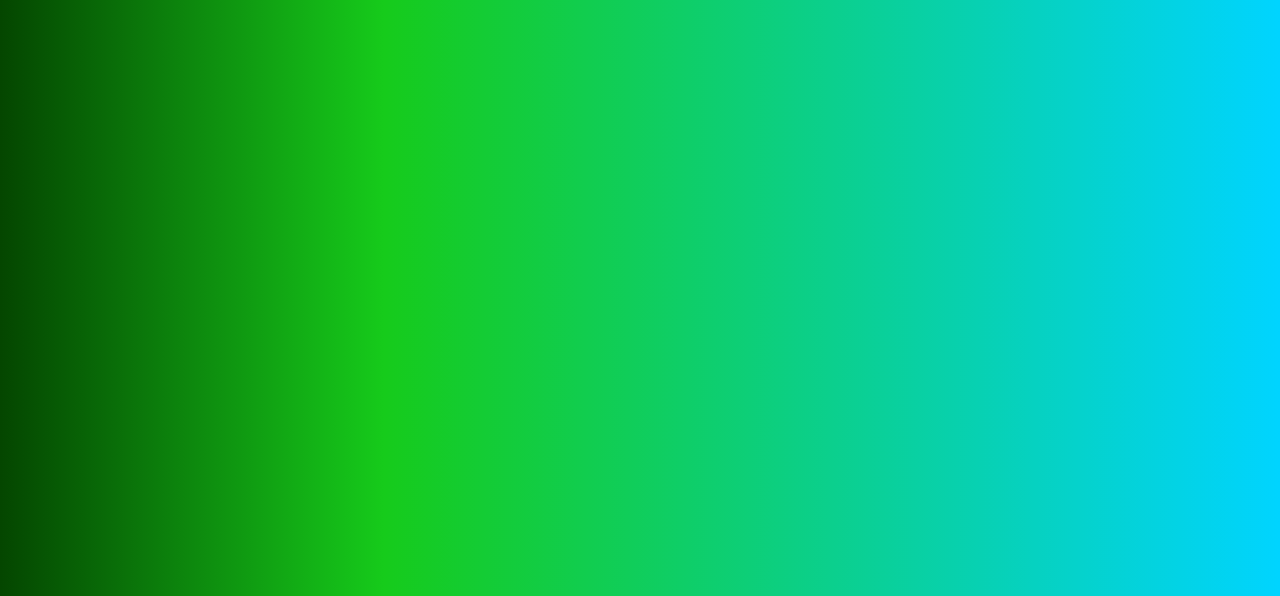
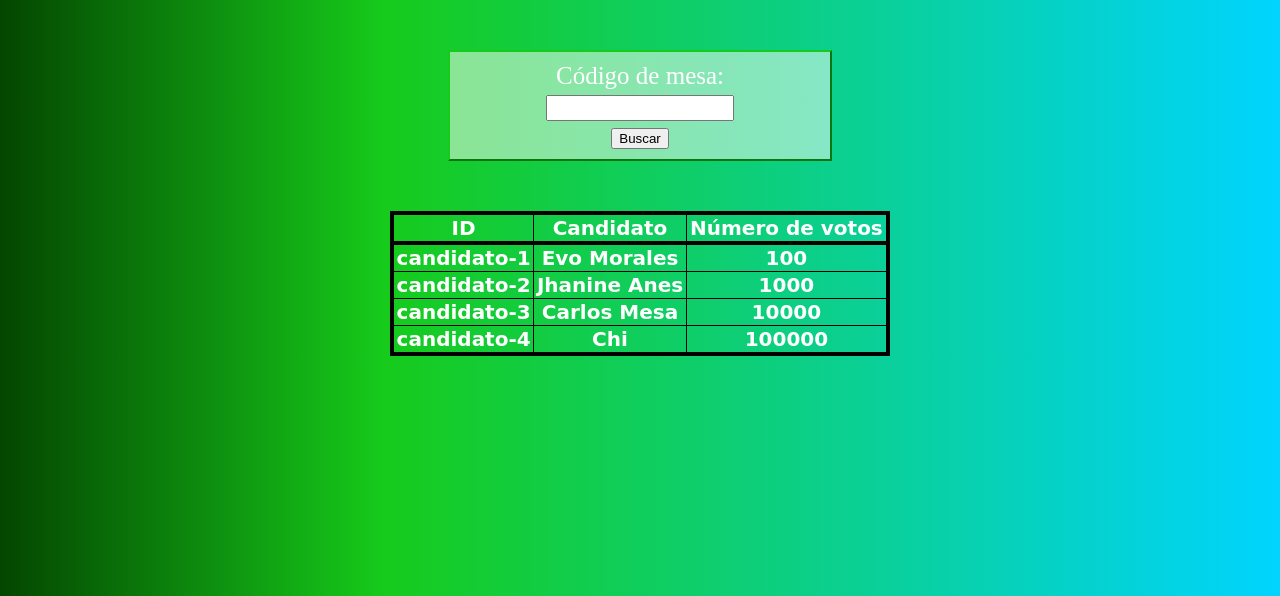
Before and after one commit to MateoAltamirano/ElecClean, a PHP site: page /booth.html in a window 1280 px wide. Shown: the part 155-751 px from the top of the page. Run offline with PHP 8.4, Linux system fonts and the light colour scheme; lists and menus that the app fills with data are empty.

Commit message:
Add booth.css, modify index.html index.css app.js (add test buttons fetch, ajax and axios) booth.html (add idbooth form)

```diff
--- a/EC_Website/website/booth.html
+++ b/EC_Website/website/booth.html
@@ -4,6 +4,7 @@
     <meta charset="utf-8">
     <title>ElecCLean</title>
     <link rel="stylesheet" type="text/css" href="css/master.css">
+    <link rel="stylesheet" type="text/css" href="css/booth.css">
   </head>
   <body>
     <header>
@@ -17,5 +18,45 @@
         <li>Mesa</li>
       </ul>
     </nav>
+    <section>
+      <form class="formulario" action="index.html" method="get">
+        <label for="idBooth">Código de mesa:</label><br>
+        <input type="text" name="idBooth"><br>
+        <button type="button" name="button">Buscar</button>
+      </form>
+    </section>
+    <section>
+      <table>
+        <thead>
+          <tr>
+            <th>ID</th>
+            <th>Candidato</th>
+            <th>Número de votos</th>
+          </tr>
+        </thead>
+        <tbody id="tableGlobal">
+          <tr>
+            <th>candidato-1</th>
+            <th>Evo Morales</th>
+            <th>100</th>
+          </tr>
+          <tr>
+            <th>candidato-2</th>
+            <th>Jhanine Anes</th>
+            <th>1000</th>
+          </tr>
+          <tr>
+            <th>candidato-3</th>
+            <th>Carlos Mesa</th>
+            <th>10000</th>
+          </tr>
+          <tr>
+            <th>candidato-4</th>
+            <th>Chi</th>
+            <th>100000</th>
+          </tr>
+        </tbody>
+      </table>
+    </section>
   </body>
 </html>
--- /dev/null
+++ b/EC_Website/website/css/booth.css
@@ -0,0 +1,41 @@
+.formulario{
+  text-align: center;
+  width: 30%;
+  margin-top: 50px;
+  margin-left: auto;
+  margin-right: auto;
+  padding-top: 10px;
+  padding-bottom: 10px;
+  border: red 1px solid;
+  color: white;
+  font-size: 25px;
+  background-color: rgba(255,255,255,0.5);
+  border: rgba(22,203,27,1) 2px outset;
+}
+input{
+  height: 20px;
+  padding-left: 5px;
+}
+button{
+
+}
+table{
+  font: 100% cursive;
+  font-size: 20px;
+  margin-left: auto;
+  margin-right: auto;
+  margin-top: 50px;
+  width: 500px;
+  border-collapse: collapse;
+  border: black 4px solid;
+}
+thead{
+  border-collapse: collapse;
+  border: black 4px solid;
+}
+th{
+  margin: 100px;
+  color: white;
+  text-align: center;
+  border: black 1px solid;
+}
```
Also changed, not shown: EC_Website/website/app.js (+79 -19 lines), EC_Website/website/css/index.css (+10 -0 lines), EC_Website/website/index.html (+26 -3 lines).
